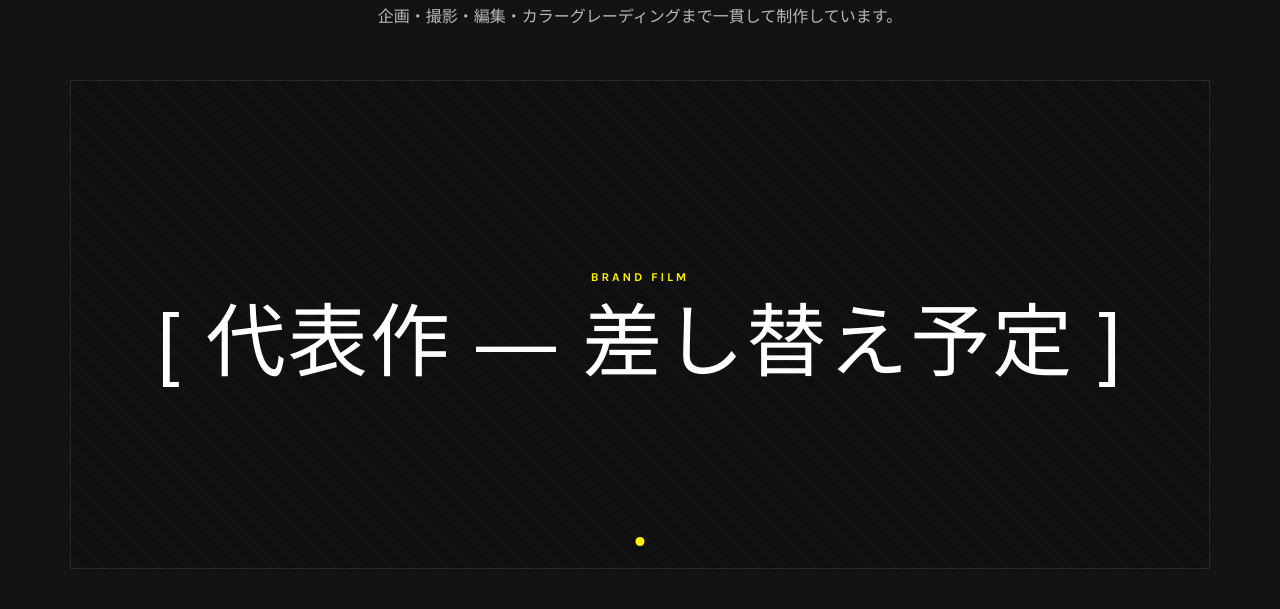
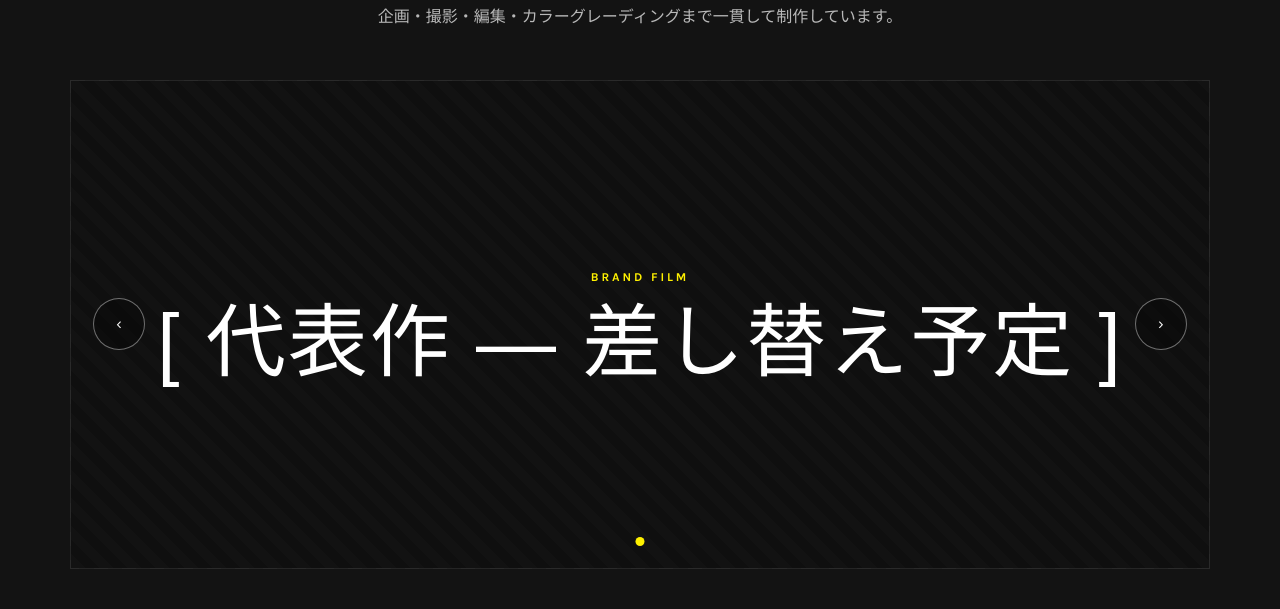
Before and after one commit to iyeru/tkfilms, a React (Vite) app: page / in a window 1280 px wide. Shown: the part 1067-1676 px from the top of the page. Built offline with nearby package versions, Linux system fonts and the light colour scheme; a web font is replaced by a local one.

Commit message:
fix(works): 代表作が1件でもスライダーの矢印ボタンを表示する
design/では件数に関わらず前後ボタンを常時表示しているのに対し、
slides.length > 1 の条件で1件のときだけ非表示にしていた。

```diff
--- a/src/sections/Works.tsx
+++ b/src/sections/Works.tsx
@@ -92,16 +92,13 @@
         </h3>
       </div>
 
-      {slides.length > 1 && (
-        <>
+      {/* design/では件数に関わらず矢印を常時表示するため、1件でも隠さない */}
       <SliderButton aria-label="Previous" onClick={() => go(-1)} className="left-[22px]">
         ‹
       </SliderButton>
       <SliderButton aria-label="Next" onClick={() => go(1)} className="right-[22px]">
         ›
       </SliderButton>
-        </>
-      )}
 
       <div className="absolute bottom-[22px] left-1/2 flex -translate-x-1/2 gap-2.5">
         {slides.map((s, i) => (
```
Lines whose indentation alone changed are shown as unchanged.
